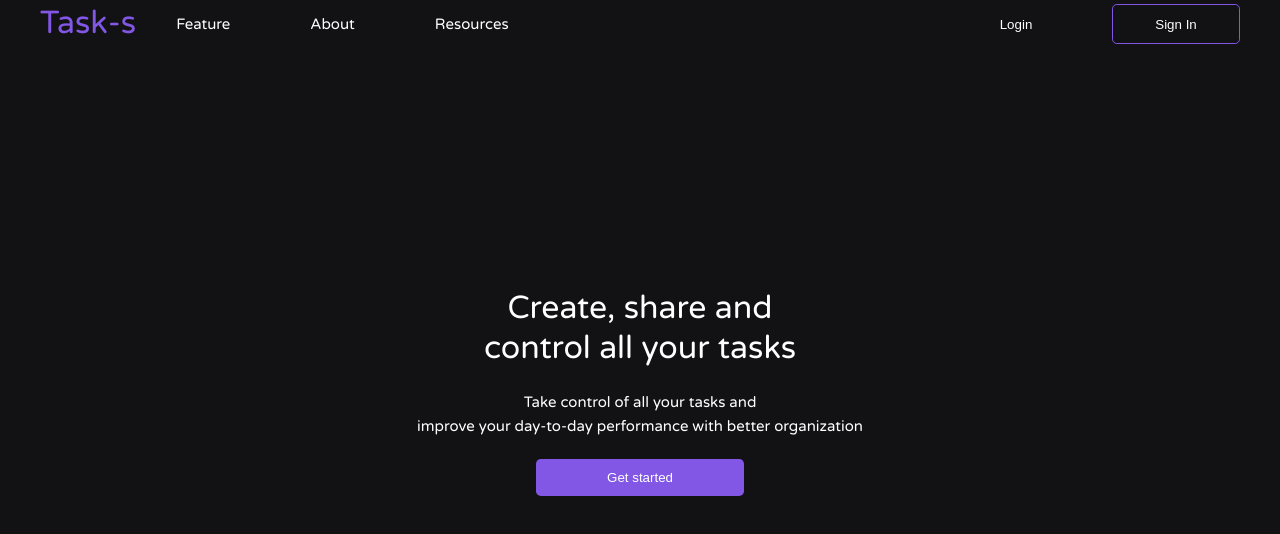
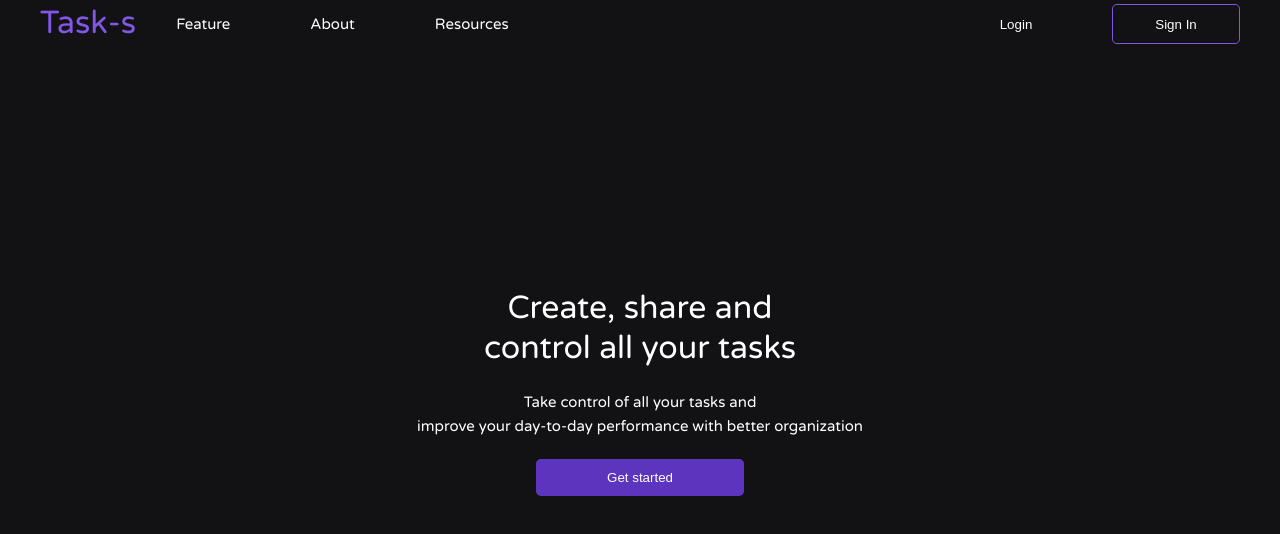
Before and after one commit to diogenesOliver/Task-s, a Vue app in the folder web/: page / in a window 1280 px wide. In both pictures the pointer is over the button "Get started". Shown: the top 534 px of the page. Built offline with nearby package versions, Linux system fonts and the light colour scheme.

Commit message:
feat: Adding hover from button

```diff
--- a/web/src/components/HomePage.vue
+++ b/web/src/components/HomePage.vue
@@ -114,6 +114,12 @@ ul li {
 .get-started-button {
     height: 2.3rem;
     width: 13rem;
+
+    transition: .3s;
+}
+
+.get-started-button:hover{
+    background-color: #5d34bd;
 }
 
 .button-from-login,
```
